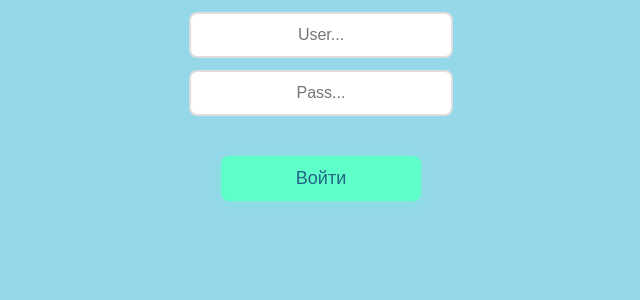
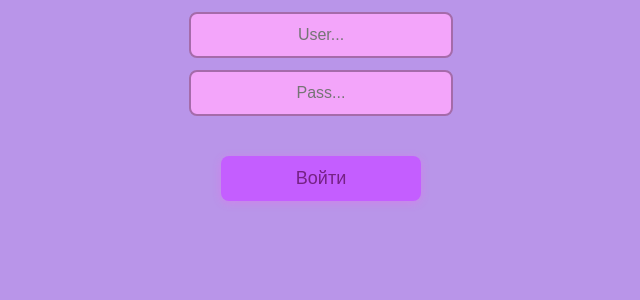
Before and after one commit to slnordtonffgl/msg-app, a Flask app: page /login in a window 1280 px wide. Shown: the top 300 px of the page, without its empty margins (319-959 px from the left). Run offline with Flask 3, Linux system fonts and the light colour scheme.

Commit message:
Add files via upload

```diff
--- a/app.py
+++ b/app.py
@@ -22,7 +22,8 @@ def init_db():
     conn.execute("""
         CREATE TABLE IF NOT EXISTS msgs (
             username TEXT,
-            msg TEXT
+            msg TEXT,
+            img TEXT
         )
     """)
 
@@ -62,12 +63,13 @@ def index():
     # POST — отправка сообщения
     if request.method == 'POST':
         msg = request.form['msg'].strip()
+        img = request.form['img'].strip()
 
         if msg:
             conn = sqlite3.connect(DB_PATH)
             conn.execute(
-                "INSERT INTO msgs (username, msg) VALUES (?, ?)",
-                (session['username'], msg)
+                "INSERT INTO msgs (username, msg, img) VALUES (?, ?, ?)",
+                (session['username'], msg, img)
             )
             conn.commit()
             conn.close()
@@ -124,8 +126,21 @@ def admin():
     else:
         return "Доступ запрещен"
 
+# ---------------------------
+# Удаление пользователей
+# ---------------------------
+@app.route('/delete_user', methods=['GET', 'POST'])
+def delete_user():
+    user = request.form['user'].strip()
 
+    conn = sqlite3.connect(DB_PATH)
 
+    conn.execute("DELETE FROM users WHERE username = ?", (user,))
+
+    conn.commit()
+    conn.close()
+
+    return user + "был удален!"
 # ---------------------------
 # Логин / регистрация
 # ---------------------------
--- a/templates/admin.html
+++ b/templates/admin.html
@@ -6,7 +6,9 @@
 </head>
 <body>
     {% for u in users %}
-        <div>{{ u[0] }} <button>Удалить</button> </div>
+      <form action="/delete_user" method="POST">
+        <input type="text" value="{{ u[0] }}" readonly name="user">  <button>Удалить</button> </form>
     {% endfor %}
+
 </body>
 </html>
--- a/templates/login.html
+++ b/templates/login.html
@@ -5,10 +5,10 @@
     <title>Login</title>
    <style>
     body{
-        background-color: rgb(149, 216, 233);
+        background-color: rgb(185, 149, 233);
     }
     button {
-    background: rgb(94, 255, 201);
+    background: rgb(196, 94, 255);
     display: block;
     margin: 10px auto;
     padding: 12px 24px;
@@ -17,26 +17,26 @@
     border-radius: 8px;
     font-size: 18px;
     font-weight: 500;
-    color: #226585;
+    color: #752285;
     cursor: pointer;
-    box-shadow: 0 2px 8px rgba(94, 255, 201, 0.3);
+    box-shadow: 0 2px 8px rgba(255, 94, 242, 0.3);
     transition: all 0.2s ease;
 }
 
 button:hover {
-    background: #60ffcb;
+    background: #fa60ff;
     transform: translateY(-1px);
-    box-shadow: 0 4px 12px rgb(6, 108, 139);
+    box-shadow: 0 4px 12px rgb(139, 6, 132);
 }
 
 button:active {
     transform: translateY(0);
-    box-shadow: 0 2px 6px rgba(172, 255, 227, 0.788);
+    box-shadow: 0 2px 6px rgba(214, 71, 250, 0.63);
 }
 
 button:focus {
     outline: none;
-    box-shadow: 0 0 0 2px rgba(116, 178, 197, 0.959);
+    box-shadow: 0 0 0 2px rgba(207, 120, 200, 0.801);
 }
 
    input {
@@ -45,21 +45,22 @@ button:focus {
     margin: 12px auto;
     padding: 12px 20px;
     width: 220px;
-    border: 2px solid #ddd;
+    border: 2px solid #a56baa;
     border-radius: 8px;
     font-size: 16px;
-    background: #fff;
+    background: #f3a5fa;
     transition: border-color 0.2s ease, box-shadow 0.2s ease;
+    color: #3c0c46;
 }
 
 input:focus {
     outline: none;
-    border-color: #5effc9;
-    box-shadow: 0 0 0 3px rgba(94, 255, 201, 0.2);
+    border-color: #c45eff;
+    box-shadow: 0 0 0 3px rgba(255, 94, 255, 0.2);
 }
 
 input:hover {
-    border-color: #5587b6;
+    border-color: #a355b6;
 }
 
 
@@ -73,6 +74,8 @@ input:hover {
             <input type="text" name="username" placeholder="User..." value={{formuser}}>
 
             <input type="text" name="password" placeholder="Pass..." value={{formpass}}>
+
+
         </div>
 <br>
         <button>Войти</button>
```
Also changed, not shown: static/style.css (+10 -6 lines), templates/index.html (+7 -1 lines).
